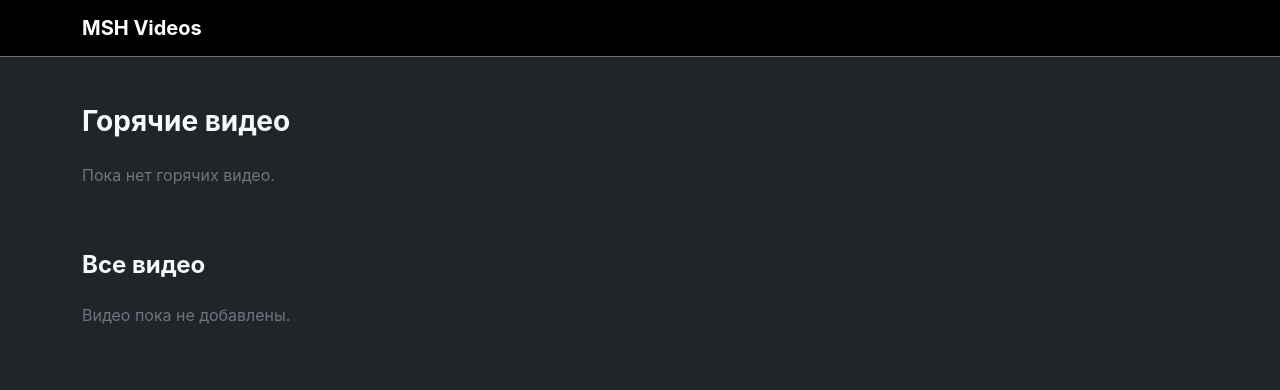
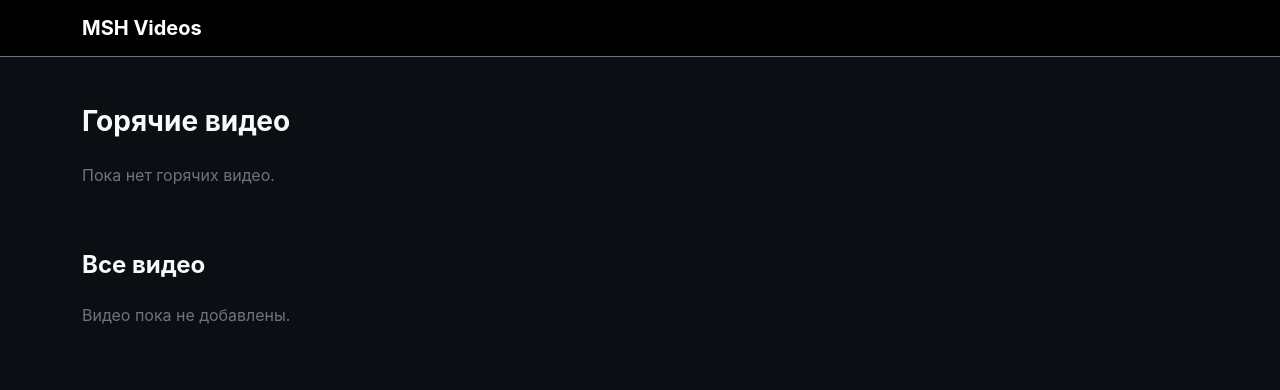
Before and after one commit to Shakhriyor10/msh_videos, a Django app: page / in a window 1280 px wide. Shown: the top 390 px of the page. Run offline with Django 3.2, Linux system fonts and the light colour scheme; data that the repository does not hold is empty.

Commit message:
Set unified dark page background

```diff
--- a/static/css/styles.css
+++ b/static/css/styles.css
@@ -1,5 +1,7 @@
 body {
   font-family: "Inter", "Segoe UI", system-ui, sans-serif;
+  background-color: #0b0f14;
+  color: #e9eef3;
 }
 
 .video-card {
--- a/templates/product/base.html
+++ b/templates/product/base.html
@@ -11,7 +11,7 @@
     >
     <link rel="stylesheet" href="{% static 'css/styles.css' %}">
   </head>
-  <body class="bg-dark text-light">
+  <body class="text-light">
     <nav class="navbar navbar-expand-lg navbar-dark bg-black border-bottom border-secondary">
       <div class="container">
         <a class="navbar-brand fw-bold" href="/">MSH Videos</a>
```
